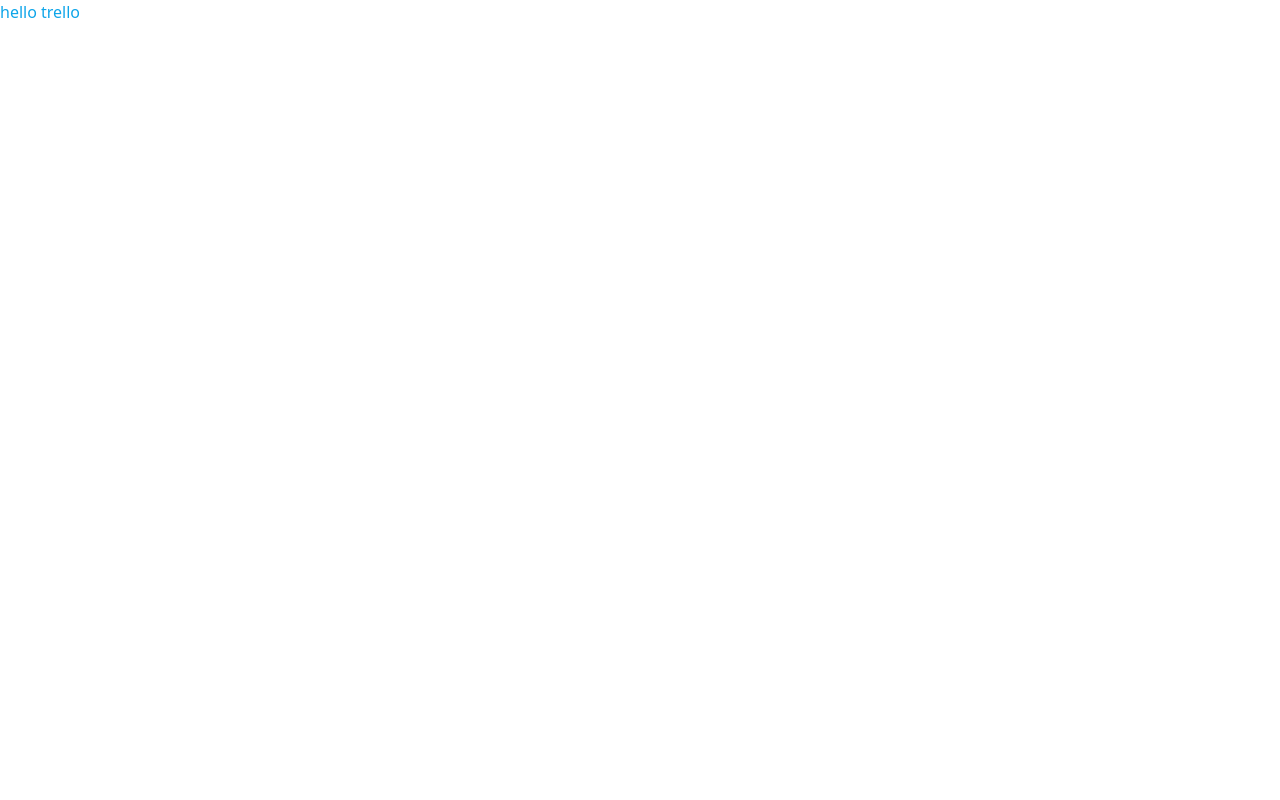
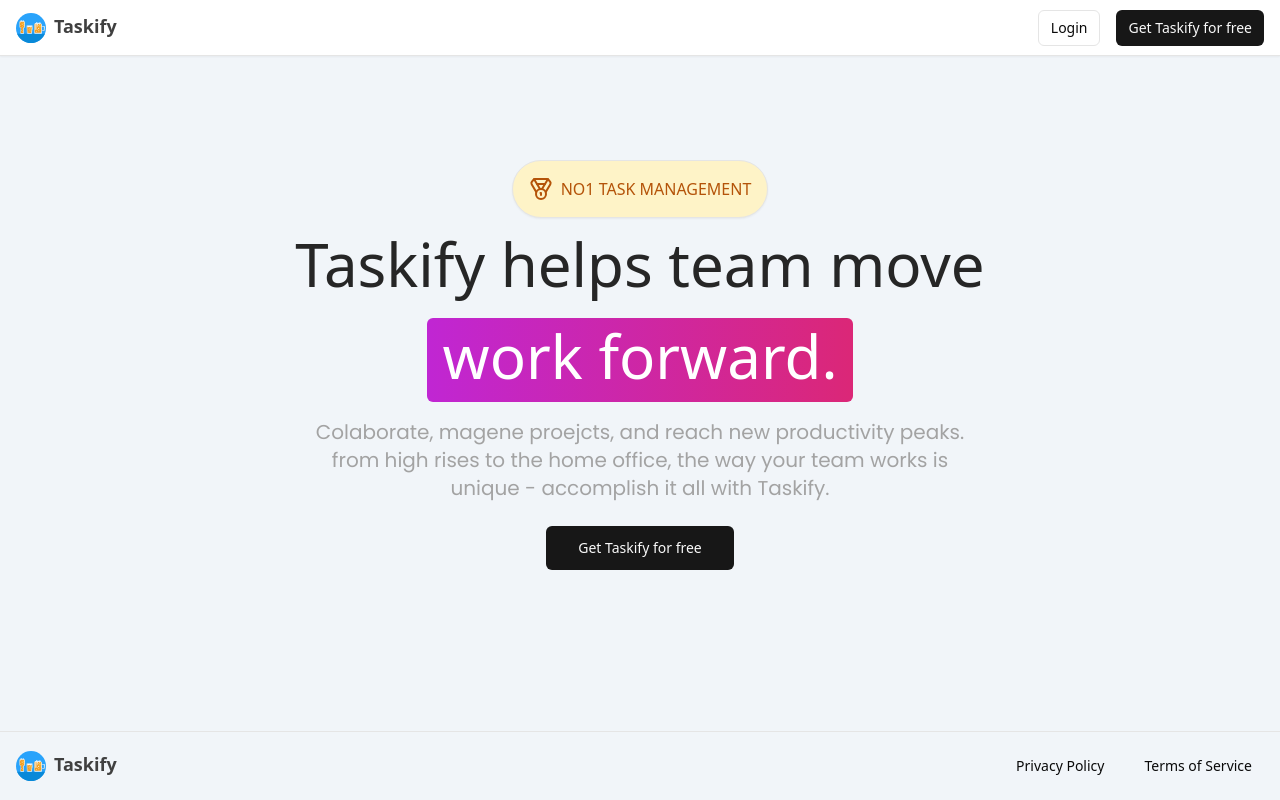
Before and after one commit to niciyan/trello-tutorial, a Next.js app: page / in a window 1280 px wide. Built offline with nearby package versions, Linux system fonts and the light colour scheme.

Commit message:
finished Marketing Page 1:15:50

```diff
--- /dev/null
+++ b/app/(marketing)/_components/footer.tsx
@@ -0,0 +1,20 @@
+import { Logo } from "@/components/logo";
+import { Button } from "@/components/ui/button";
+
+export const Footer = () => {
+  return (
+    <div className="fixed bottom-0 w-full p-4 border-t bg-slate-100">
+      <div className="md:max-w-screen-2xl mx-auto flex items-center w-full justify-between">
+        <Logo />
+        <div className="space-x-4 md:block md:w-auto flex items-center justify-center w-full">
+          <Button size="sm" variant={"ghost"}>
+            Privacy Policy
+          </Button>
+          <Button size={"sm"} variant={"ghost"}>
+            Terms of Service
+          </Button>
+        </div>
+      </div>
+    </div>
+  );
+};
--- /dev/null
+++ b/app/(marketing)/_components/navbar.tsx
@@ -0,0 +1,21 @@
+import { Logo } from "@/components/logo";
+import { Button } from "@/components/ui/button";
+import Link from "next/link";
+
+export const Navbar = () => {
+  return (
+    <div className="fixed top-0 w-full h-14 px-4 border-b shadow-sm bg-white flex items-center">
+      <div className="md:max-w-screen-2xl mx-auto flex items-center w-full justify-between">
+        <Logo />
+        <div className="space-x-4 md:block md:w-auto flex items-center justify-center w-full">
+          <Button size="sm" variant={"outline"} asChild>
+            <Link href={"/sign-in"}>Login</Link>
+          </Button>
+          <Button size={"sm"} asChild>
+            <Link href={"/sign-up"}>Get Taskify for free</Link>
+          </Button>
+        </div>
+      </div>
+    </div>
+  );
+};
--- /dev/null
+++ b/app/(marketing)/layout.tsx
@@ -0,0 +1,16 @@
+import { Footer } from "./_components/footer";
+import { Navbar } from "./_components/navbar";
+
+export default function MarketingLayout({
+  children,
+}: {
+  children: React.ReactNode;
+}) {
+  return (
+    <section className="h-full bg-slate-100">
+      <Navbar />
+      <main className="pt-40 pb-20 bg-slate-100">{children}</main>
+      <Footer />
+    </section>
+  );
+}
--- /dev/null
+++ b/app/(marketing)/page.tsx
@@ -0,0 +1,44 @@
+import { Button } from "@/components/ui/button";
+import { Medal } from "lucide-react";
+import Link from "next/link";
+import { Poppins } from "next/font/google";
+import { cn } from "@/lib/utils";
+
+const textFont = Poppins({
+  subsets: ["latin"],
+  weight: ["100", "200", "300", "400", "500", "600", "700", "800", "900"],
+});
+
+const MarketingPage = () => {
+  return (
+    <div className="flex items-center justify-center flex-col">
+      <div className="flex items-center justify-center flex-col">
+        <div className="mb-4 flex items-center border shadow-sm p-4 bg-amber-100 text-amber-700 rounded-full uppercase">
+          <Medal className="h-6 w-6 mr-2" />
+          No1 task management
+        </div>
+        <h1 className="text-3xl md:text-6xl text-center text-neutral-800 mb-6">
+          Taskify helps team move
+        </h1>
+        <div className="text-3xl md:text-6xl bg-gradient-to-r from-fuchsia-600 to-pink-600 text-white px-4 p-2 rounded-md pb-4 w-fit">
+          work forward.
+        </div>
+      </div>
+      <div
+        className={cn(
+          "text-sm md:text-xl text-neutral-400 mt-4 max-w-xs md:max-w-2xl text-center mx-auto",
+          textFont.className
+        )}
+      >
+        Colaborate, magene proejcts, and reach new productivity peaks. from high
+        rises to the home office, the way your team works is unique - accomplish
+        it all with Taskify.
+      </div>
+      <Button className="mt-6" size="lg" asChild>
+        <Link href={"/sign-up"}>Get Taskify for free</Link>
+      </Button>
+    </div>
+  );
+};
+
+export default MarketingPage;
--- a/app/page.tsx
+++ /dev/null
@@ -1,5 +0,0 @@
-import Image from "next/image";
-
-export default function Home() {
-  return <div className="text-sky-500">hello trello</div>;
-}
--- /dev/null
+++ b/components/logo.tsx
@@ -0,0 +1,17 @@
+import Image from "next/image";
+import Link from "next/link";
+
+import { cn } from "@/lib/utils";
+
+export const Logo = () => {
+  return (
+    <Link href={"/"}>
+      <div className="hover:opacity-75 transition items-center gap-x-2 hidden md:flex">
+        <Image src={"/logo.svg"} alt="Logo" height={30} width={30} />
+        <p className={cn("text-lg text-neutral-700 pb-1 font-bold", "")}>
+          Taskify
+        </p>
+      </div>
+    </Link>
+  );
+};
--- /dev/null
+++ b/components/ui/button.tsx
@@ -0,0 +1,56 @@
+import * as React from "react"
+import { Slot } from "@radix-ui/react-slot"
+import { cva, type VariantProps } from "class-variance-authority"
+
+import { cn } from "@/lib/utils"
+
+const buttonVariants = cva(
+  "inline-flex items-center justify-center gap-2 whitespace-nowrap rounded-md text-sm font-medium ring-offset-background transition-colors focus-visible:outline-none focus-visible:ring-2 focus-visible:ring-ring focus-visible:ring-offset-2 disabled:pointer-events-none disabled:opacity-50 [&_svg]:pointer-events-none [&_svg]:size-4 [&_svg]:shrink-0",
+  {
+    variants: {
+      variant: {
+        default: "bg-primary text-primary-foreground hover:bg-primary/90",
+        destructive:
+          "bg-destructive text-destructive-foreground hover:bg-destructive/90",
+        outline:
+          "border border-input bg-background hover:bg-accent hover:text-accent-foreground",
+        secondary:
+          "bg-secondary text-secondary-foreground hover:bg-secondary/80",
+        ghost: "hover:bg-accent hover:text-accent-foreground",
+        link: "text-primary underline-offset-4 hover:underline",
+      },
+      size: {
+        default: "h-10 px-4 py-2",
+        sm: "h-9 rounded-md px-3",
+        lg: "h-11 rounded-md px-8",
+        icon: "h-10 w-10",
+      },
+    },
+    defaultVariants: {
+      variant: "default",
+      size: "default",
+    },
+  }
+)
+
+export interface ButtonProps
+  extends React.ButtonHTMLAttributes<HTMLButtonElement>,
+    VariantProps<typeof buttonVariants> {
+  asChild?: boolean
+}
+
+const Button = React.forwardRef<HTMLButtonElement, ButtonProps>(
+  ({ className, variant, size, asChild = false, ...props }, ref) => {
+    const Comp = asChild ? Slot : "button"
+    return (
+      <Comp
+        className={cn(buttonVariants({ variant, size, className }))}
+        ref={ref}
+        {...props}
+      />
+    )
+  }
+)
+Button.displayName = "Button"
+
+export { Button, buttonVariants }
--- a/package.json
+++ b/package.json
@@ -9,6 +9,7 @@
     "lint": "next lint"
   },
   "dependencies": {
+    "@radix-ui/react-slot": "^1.2.3",
     "class-variance-authority": "^0.7.1",
     "clsx": "^2.1.1",
     "lucide-react": "^0.539.0",
```
Also changed, not shown: public/logo.svg (added), 1 other file (tests, documents, lock files or other folders).
